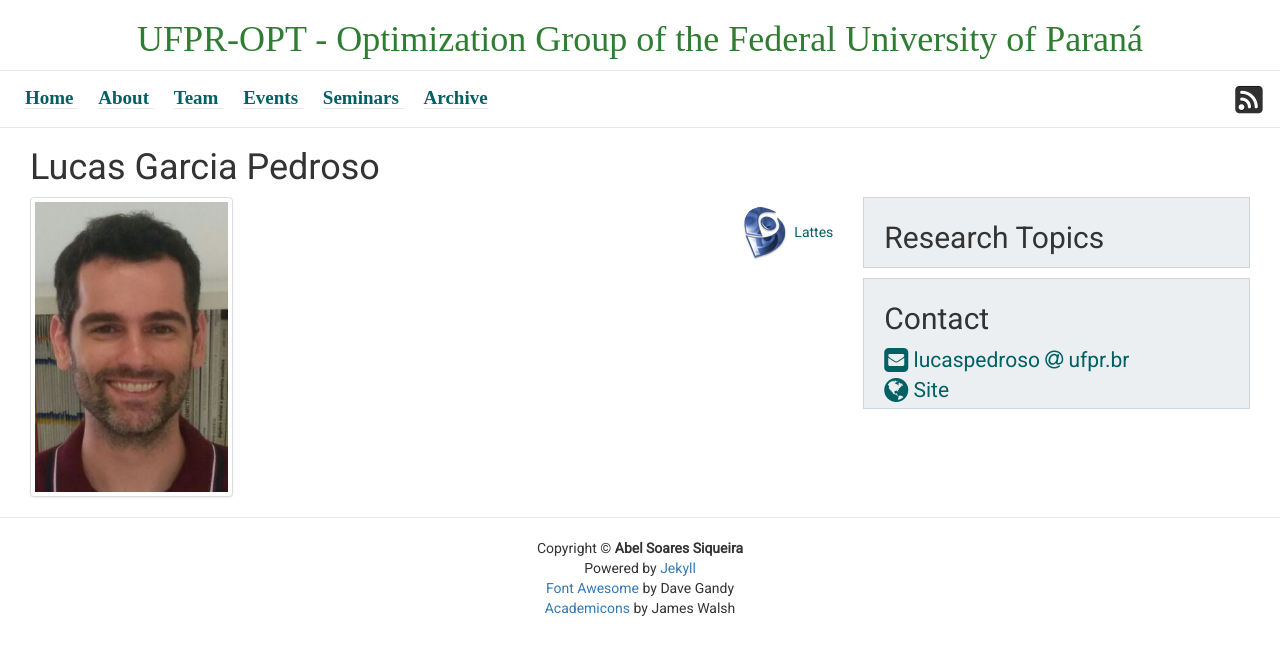
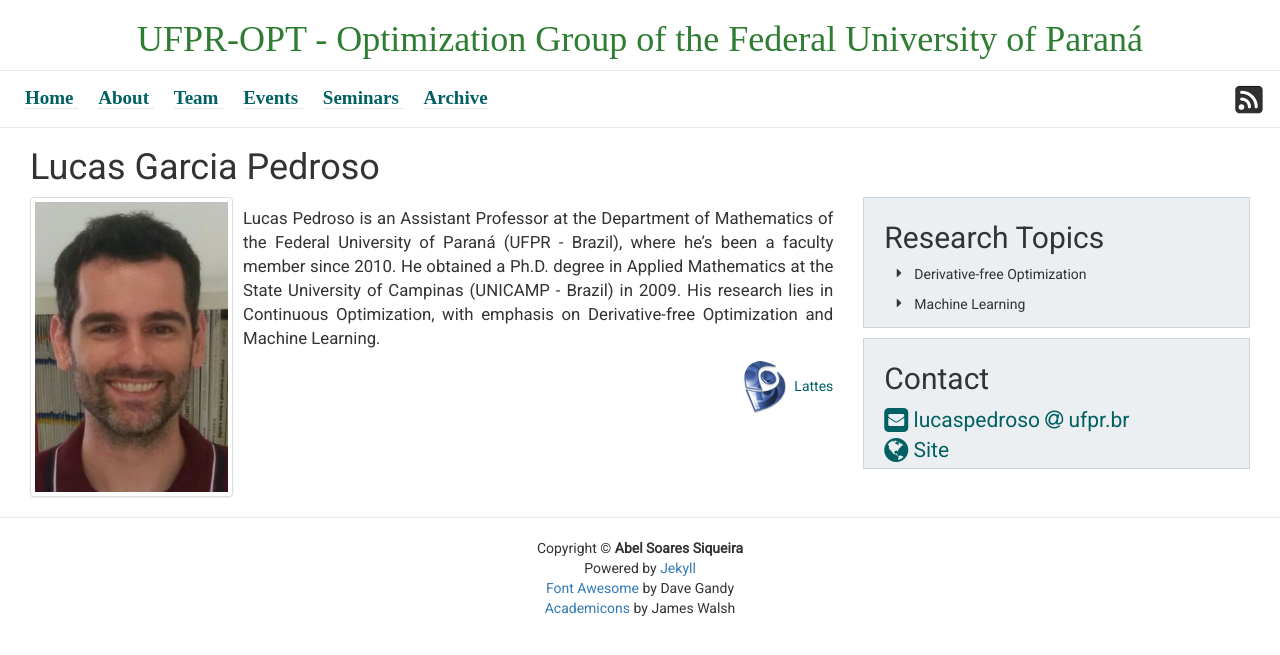
Before and after one commit to ufpr-pde/ufpr-opt.github.io, a Jekyll site: the page built from team/lucaspedroso.md, in a window 1280 px wide. Shown: the top 655 px of the page. Built offline with Jekyll 4.4.1, drawn with Linux system fonts in a browser that asks for light colours; some web fonts are replaced.

Commit message:
Add Alberto's and Lucas's short bios

```diff
--- a/_data/team.yml
+++ b/_data/team.yml
@@ -10,7 +10,7 @@
   scholar: ur6VxvwAAAAJ
   orcid: 0000-0003-4451-281X
   rank: Assistant
-  research: ["Computational Optimization", "Continuous Optimization", "Open Source Software", "Nonlinear Programming", "Large-Scale Optimization"]
+  research: ["Computational Methods of Optimization", "Continuous Optimization", "Open Source Software", "Nonlinear Programming", "Large-Scale Optimization"]
 
 - fullname: Ademir Alves Ribeiro
   key: ademirribeiro
@@ -31,6 +31,7 @@
   email:
     user: albertoramos
     dom: ufpr.br
+  research: ["Nonlinear Programming", "Variational Analysis and Nonsmooth Optimization", "Computational Methods of Optimization"]
 
 - fullname: Elizabeth Wegner Karas
   key: elizabethkaras
@@ -61,6 +62,7 @@
   email:
     user: lucaspedroso
     dom: ufpr.br
+  research: ["Derivative-free Optimization", "Machine Learning"]
 
 - fullname: Lucelina Batista dos Santos
   key: lucelinasantos
--- a/team/lucaspedroso.md
+++ b/team/lucaspedroso.md
@@ -2,3 +2,10 @@
 layout: team_member
 key: lucaspedroso
 ---
+
+Lucas Pedroso is an Assistant Professor at the Department of Mathematics of the
+Federal University of Paraná (UFPR - Brazil), where he's been a faculty member
+since 2010. He obtained a Ph.D. degree in Applied Mathematics at the State
+University of Campinas (UNICAMP - Brazil) in 2009. His research lies in
+Continuous Optimization, with emphasis on Derivative-free Optimization and
+Machine Learning.
```
Also changed, not shown: team/albertoramos.md (+7 -0 lines).
